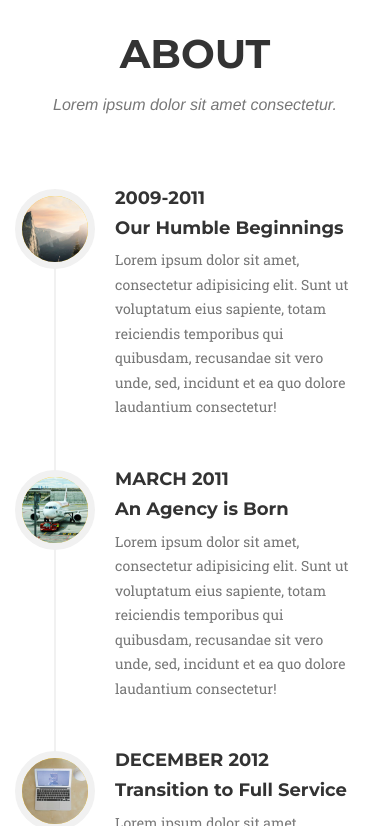
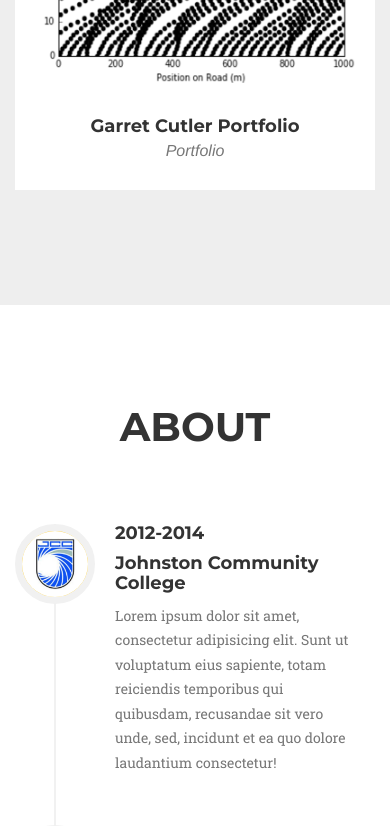
Before and after one commit to andrewmusicant/andrewmusicant.github.io, a website: page index.html in a window 390 px wide. Shown: the part 2950-3776 px from the top of the page. Drawn offline with nearby package versions, Linux system fonts and the light colour scheme; a web font is replaced by a local one.

Commit message:
Changed about pictures

```diff
--- /dev/null
+++ b/css/styles.css
@@ -0,0 +1,33 @@
+.timeline:before {
+  bottom: 30px;
+}
+
+@media (max-width: 1199px) {
+  .timeline:before {
+    bottom: 60px;
+  }
+}
+
+@media (max-width: 991px) {
+  .timeline:before {
+    bottom: 180px;
+  }
+}
+
+@media (max-width: 767px) {
+  .timeline:before {
+    bottom: 100px;
+  }
+}
+
+@media (max-width: 479px) {
+  .timeline:before {
+    bottom: 120px;
+  }
+}
+
+@media (max-width: 417px) {
+  .timeline:before {
+    bottom: 180px;
+  }
+}
--- a/index.html
+++ b/index.html
@@ -23,6 +23,7 @@
 
     <!-- Theme CSS -->
     <link href="css/agency.min.css" rel="stylesheet">
+    <link href="css/styles.css" rel="stylesheet">
 
     <!-- HTML5 Shim and Respond.js IE8 support of HTML5 elements and media queries -->
     <!-- WARNING: Respond.js doesn't work if you view the page via file:// -->
@@ -172,7 +173,20 @@
                         <p class="text-muted">Simulation</p>
                     </div>
                 </div>
-
+                <div class="col-md-4 col-sm-6 portfolio-item">
+                    <a href="#portfolioModal3" class="portfolio-link" data-toggle="modal">
+                        <div class="portfolio-hover">
+                            <div class="portfolio-hover-content">
+                                <i class="fa fa-plus fa-3x"></i>
+                            </div>
+                        </div>
+                        <img src="img/portfolio/roadrage.png" class="img-responsive" alt="">
+                    </a>
+                    <div class="portfolio-caption">
+                        <h4>Garret Cutler Portfolio</h4>
+                        <p class="text-muted">Portfolio</p>
+                    </div>
+                </div>
             </div>
         </div>
     </section>
@@ -183,7 +197,7 @@
             <div class="row">
                 <div class="col-lg-12 text-center">
                     <h2 class="section-heading">About</h2>
-                    <h3 class="section-subheading text-muted">Lorem ipsum dolor sit amet consectetur.</h3>
+                    <h3 class="section-subheading text-muted"></h3>
                 </div>
             </div>
             <div class="row">
@@ -191,12 +205,12 @@
                     <ul class="timeline">
                         <li>
                             <div class="timeline-image">
-                                <img class="img-circle img-responsive" src="img/about/1.jpg" alt="">
+                                <img class="img-circle img-responsive" src="img/about/jcc7.png" alt="">
                             </div>
                             <div class="timeline-panel">
                                 <div class="timeline-heading">
-                                    <h4>2009-2011</h4>
-                                    <h4 class="subheading">Our Humble Beginnings</h4>
+                                    <h4>2012-2014</h4>
+                                    <h4 class="subheading">Johnston Community College</h4>
                                 </div>
                                 <div class="timeline-body">
                                     <p class="text-muted">Lorem ipsum dolor sit amet, consectetur adipisicing elit. Sunt ut voluptatum eius sapiente, totam reiciendis temporibus qui quibusdam, recusandae sit vero unde, sed, incidunt et ea quo dolore laudantium consectetur!</p>
@@ -205,12 +219,12 @@
                         </li>
                         <li class="timeline-inverted">
                             <div class="timeline-image">
-                                <img class="img-circle img-responsive" src="img/about/2.jpg" alt="">
+                                <img class="img-circle img-responsive" src="img/about/TIY-logo.jpg" alt="">
                             </div>
                             <div class="timeline-panel">
                                 <div class="timeline-heading">
-                                    <h4>March 2011</h4>
-                                    <h4 class="subheading">An Agency is Born</h4>
+                                    <h4>July 2016</h4>
+                                    <h4 class="subheading">The Iron Yard</h4>
                                 </div>
                                 <div class="timeline-body">
                                     <p class="text-muted">Lorem ipsum dolor sit amet, consectetur adipisicing elit. Sunt ut voluptatum eius sapiente, totam reiciendis temporibus qui quibusdam, recusandae sit vero unde, sed, incidunt et ea quo dolore laudantium consectetur!</p>
@@ -219,12 +233,12 @@
                         </li>
                         <li>
                             <div class="timeline-image">
-                                <img class="img-circle img-responsive" src="img/about/3.jpg" alt="">
+                                <img class="img-circle img-responsive" src="img/about/headshot10.jpg" alt="">
                             </div>
                             <div class="timeline-panel">
                                 <div class="timeline-heading">
-                                    <h4>December 2012</h4>
-                                    <h4 class="subheading">Transition to Full Service</h4>
+                                    <h4>About Me</h4>
+                                    <h4 class="subheading">My story thus far</h4>
                                 </div>
                                 <div class="timeline-body">
                                     <p class="text-muted">Lorem ipsum dolor sit amet, consectetur adipisicing elit. Sunt ut voluptatum eius sapiente, totam reiciendis temporibus qui quibusdam, recusandae sit vero unde, sed, incidunt et ea quo dolore laudantium consectetur!</p>
@@ -298,7 +312,7 @@
                     <ul class="list-inline social-buttons">
                         <li><a href="https://github.com/andrewmusicant"><i class="fa fa-github"></i></a>
                         </li>
-                        <li><a href="https://www.linkedin.com/?trk=nav_logo"><i class="fa fa-linkedin"></i></a>
+                        <li><a href="https://www.linkedin.com/andrewmusicant"><i class="fa fa-linkedin"></i></a>
                         </li>
                     </ul>
                 </div>
```
Also changed, not shown: img/about/TIY-logo.jpg (added), img/about/headshot10.jpg (added), img/about/jcc7.png (added), 3 other files.
